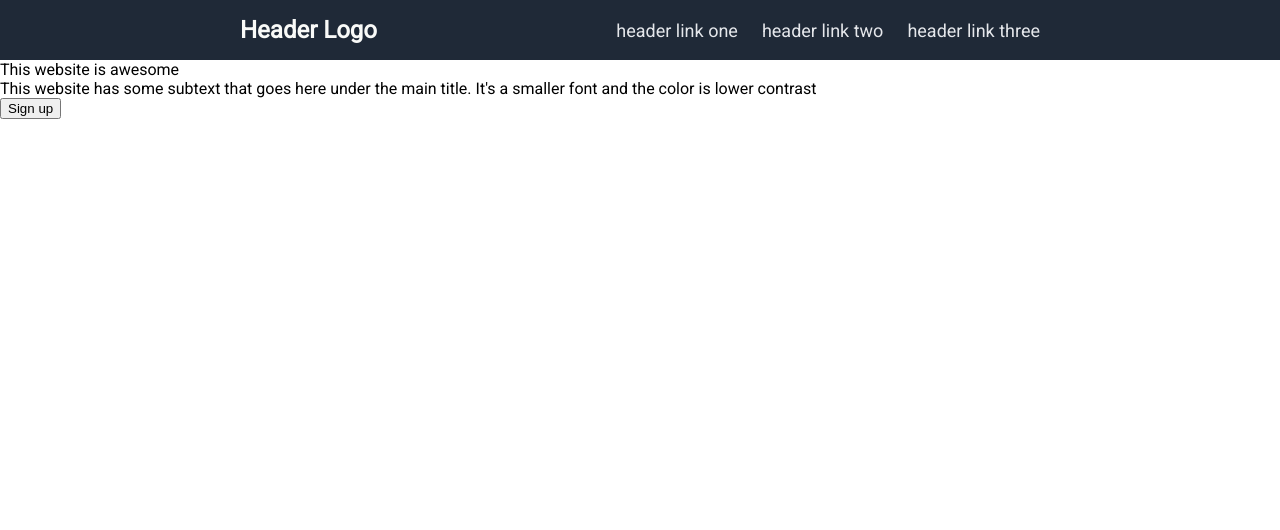
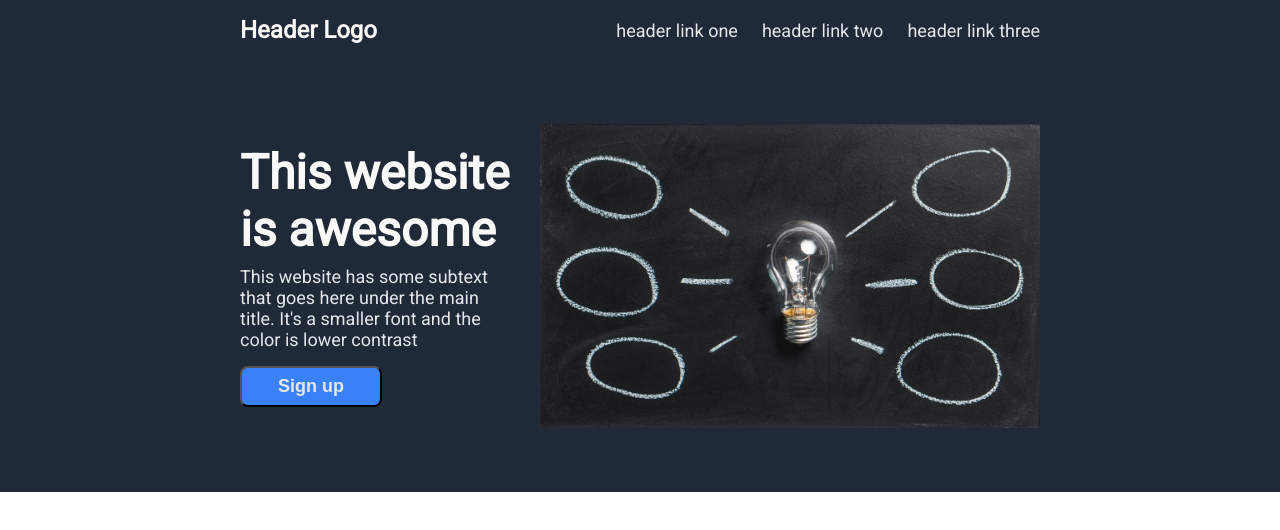
Before and after one commit to gzorzenone/odin-landing-page, a plain HTML site: page index.html in a window 1280 px wide. Drawn offline with Linux system fonts and the light colour scheme.

Commit message:
Add images directory and hero style
Add pexels-pixabay-355948.jpg to the images directory and add style to
the hero by editing the style.css file.

```diff
--- a/index.html
+++ b/index.html
@@ -17,10 +17,12 @@
     </div>
 
     <div class="hero">
-        <div class="main-text">This website is awesome</div>
-        <div class="secondary-text">This website has some subtext that goes here under the main title. It's a smaller font and the color is lower contrast</div>
-        <button class="sign-up">Sign up</button>
-        <img src="" alt="">
+        <div class="hero-text">
+            <div class="main-text">This website is awesome</div>
+            <div class="secondary-text">This website has some subtext that goes here under the main title. It's a smaller font and the color is lower contrast</div>
+            <button class="sign-up">Sign up</button>
+        </div>
+        <img src="images/pexels-pixabay-355948.jpg" alt="An idea lamp">
     </div>
 </body>
 </html>
--- a/style.css
+++ b/style.css
@@ -15,7 +15,7 @@ body {
 
 .logo {
     font-size: 24px;
-    font-weight: bold;
+    font-weight: 700;
     color: #f9faf8;
 }
 
@@ -27,8 +27,48 @@ body {
     padding: 0;
 }
 
-.links a {
+a {
     text-decoration: none;
     font-size: 18px;
     color: #e5e7eb;
 }
+
+.hero {
+    display: flex;
+    justify-content: space-between;
+    align-items: center;
+    padding: 64px 240px;
+    background-color: #1f2937;
+    gap: 24px;
+}
+
+.hero-text {
+    max-width: 500px;
+}
+
+.main-text {
+    font-size: 48px;
+    font-weight: 900;
+    color: #f9faf8;
+    margin-bottom: 8px;
+}
+
+.secondary-text {
+    font-size: 18px;
+    color: #e5e7eb;
+    margin-bottom: 16px;
+}
+
+.sign-up {
+    font-size: 18px;
+    font-weight: 700;
+    color: #e5e7eb;
+    background-color: #3882f6;
+    padding: 8px 36px;
+    border-radius: 8px;
+}
+
+img {
+    max-width: 500px;
+    overflow: hidden;
+}
```
Also changed, not shown: images/pexels-pixabay-355948.jpg (added).
